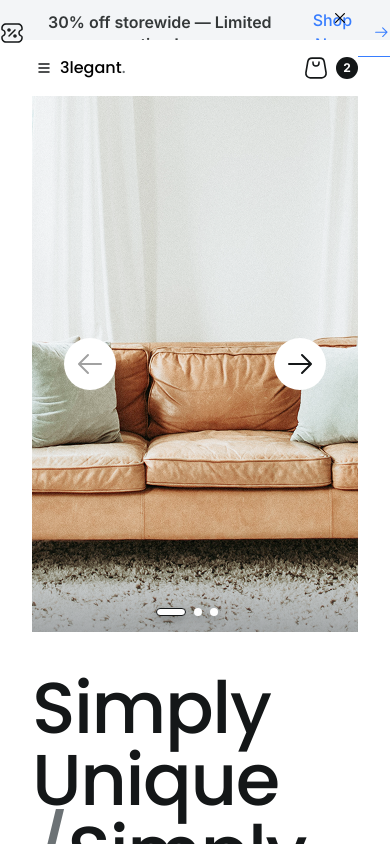
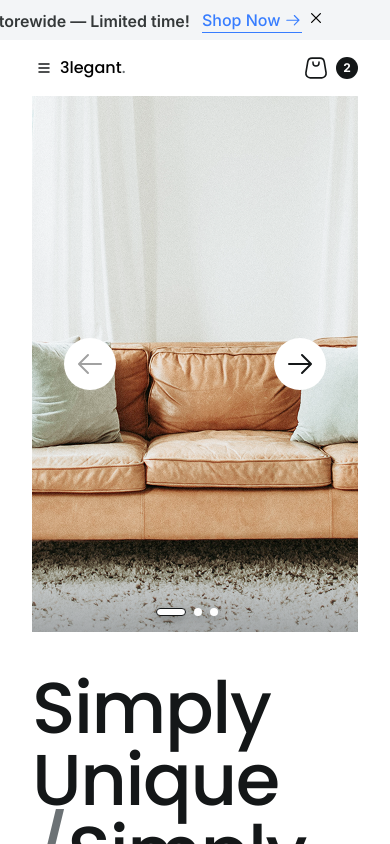
Before and after one commit to Hamiiiidreza/Home-Style, a React (Vite) app: page / in a window 390 px wide. Shown: the top 844 px of the page. Built offline with nearby package versions, Linux system fonts and the light colour scheme.

Commit message:
Adjust topbar padding and close icon spacing for mobile

```diff
--- a/src/components/modules/topbar/topbar.jsx
+++ b/src/components/modules/topbar/topbar.jsx
@@ -23,8 +23,8 @@ function Topbar({ onClose, forceHide = false }) {
   return (
     <>
       {showBanner && (
-        <div className="relative flex items-center justify-end w-full h-10 bg-neutral-02">
-          <div className="inline-flex items-center justify-center gap-3 absolute top-2 left-0 right-0">
+        <div className="relative flex items-center justify-end w-full h-10 bg-neutral-02 px-8 sm:px-0">
+          <div className="inline-flex items-center justify-center gap-3 absolute top-2 left-[-200px] sm:left-0 right-0">
             <div className="inline-flex items-center justify-center gap-3 relative">
               <img src='/Images/ticket-percent.svg'
                 className="relative size-6 hover:drop-shadow-custom transition-all"
@@ -45,7 +45,7 @@ function Topbar({ onClose, forceHide = false }) {
             onClick={handleClose}
           >
             <IoCloseOutline
-              className="absolute size-5 top-2 right-10 cursor-pointer"
+              className="absolute size-5 top-2 right-16 sm:right-10 cursor-pointer"
             />
           </button>
         </div>
```
